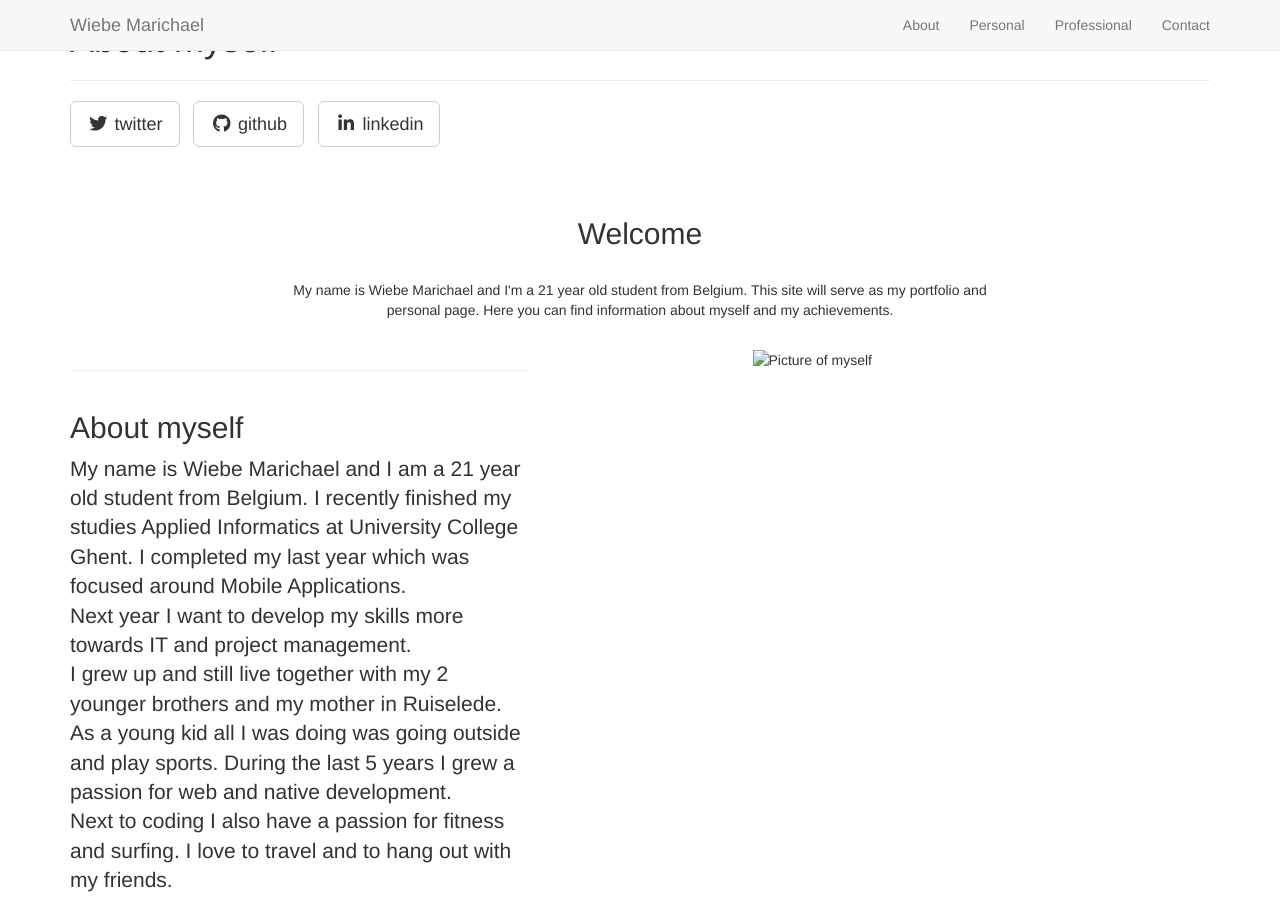
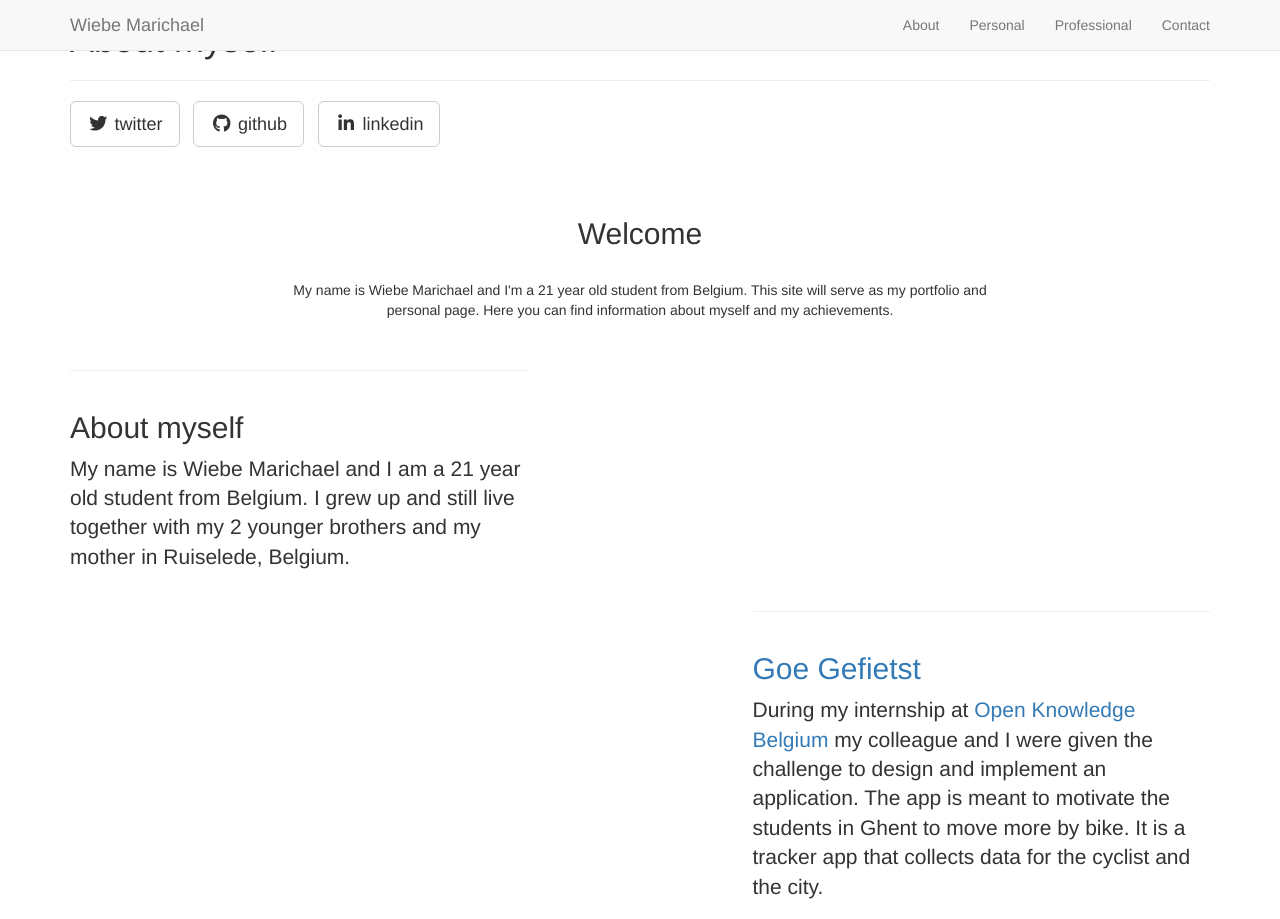
Before and after one commit to marichaelw/marichaelw.github.io, a Jekyll site: the page built from _posts/2014-09-21-personal-1.markdown, in a window 1280 px wide and 1400 px high. Shown: the top 919 px of the window. Built offline with Jekyll 4.4.1, drawn with Linux system fonts in a browser that asks for light colours; nearby versions of some CDN libraries; library files that are not in the unit come from our copies; some of the changed text lies outside the part shown; grey boxes are pictures that could not be loaded.

```diff
--- a/_config.yml
+++ b/_config.yml
@@ -6,7 +6,7 @@ url: http://marichaelw.github.io
 title: Wiebe Marichael
 email: wiebe318@gmail.com
 author: Wiebe Marichael
-description: > # "Write an awesome description for your new site here.
+description: >
   This is the personal page of Wiebe Marichael.
 copyright: 'Copyright &copy; 2016 Wiebe Marichael. All Rights Reserved.'
 credits: 'Credits: Landing Page is a free to use, open source Bootstrap theme created by <a href="http://startbootstrap.com/">Start Bootstrap</a>.'
--- a/_layouts/default.html
+++ b/_layouts/default.html
@@ -5,7 +5,7 @@
 	<body>
 		{% include header.html %}
 		{% include about.html %}
-		{% include page_content2.html %}
+		{% include page_content.html %}
 		{% include contact.html %}
 		{% include footer.html %}
 		{% include js.html %}
--- a/_posts/2014-09-21-personal-1.markdown
+++ b/_posts/2014-09-21-personal-1.markdown
@@ -5,7 +5,5 @@ category: personal
 title: About myself
 description: |
 ---
-My name is Wiebe Marichael and I am a 21 year old student from Belgium. I'm a student Applied Informatics at University College Ghent. At this moment I'm in my last year Mobile Applications.
-I grew up and still live together with my 2 younger brothers and my mother in Ruiselede.
-My passions are web and native development. Next to coding I also have a passion for surfing and fitness.
-I also try to travel as much as possible.
+My name is Wiebe Marichael and I am a 21 year old student from Belgium.
+I grew up and still live together with my 2 younger brothers and my mother in Ruiselede, Belgium.
--- a/index.html
+++ b/index.html
@@ -1,5 +1,5 @@
 ---
 layout: default
 title: Wiebe Marichael
-subTitle: Web and native development enthousiast
+subTitle: Development and project management enthousiast
 ---
```
Also changed, not shown: _posts/2016-09-29-education-1.markdown (added, +10 -0 lines), README.md, 1 other file.
